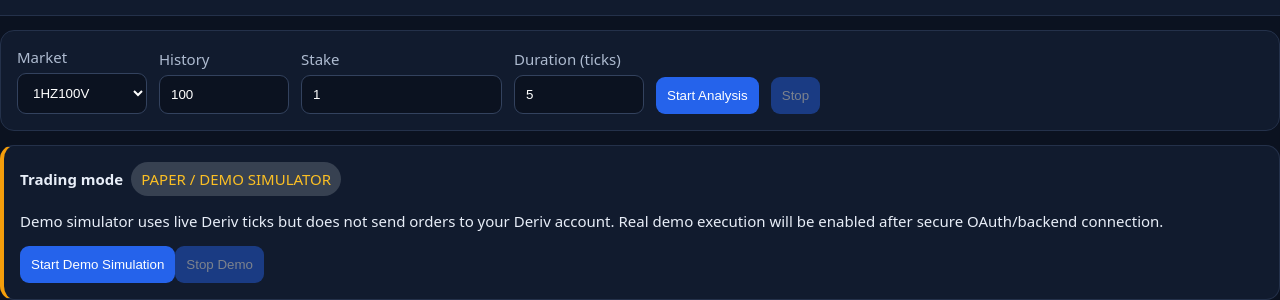
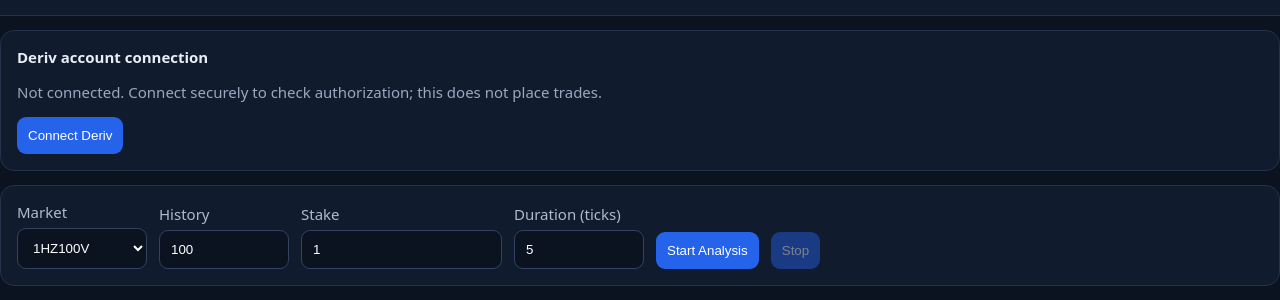
Before and after one commit to onyangovictor269-png/Victortrade, a plain HTML site: page index.html in a window 1280 px wide. Shown: the part 75-375 px from the top of the page. Drawn offline with Linux system fonts and the light colour scheme.

Commit message:
Add secure Deriv connection controls

```diff
--- a/index.html
+++ b/index.html
@@ -3,6 +3,7 @@
 <body>
 <header><div><h1>VictorTrade Pro</h1><small>Deriv market analysis & demo-trading workspace</small></div><span id="status" class="pill">DISCONNECTED</span></header>
 <main>
+<section class="card authbar"><div><strong>Deriv account connection</strong><p id="authMessage" class="note">Not connected. Connect securely to check authorization; this does not place trades.</p></div><div><button id="connectDeriv">Connect Deriv</button> <button id="disconnectDeriv" hidden>Disconnect</button></div></section>
 <section class="card controls">
 <label>Market<select id="symbol"><option>1HZ100V</option><option>R_10</option><option>R_25</option><option>R_50</option><option>R_75</option><option>R_100</option></select></label>
 <label>History<input id="count" type="number" value="100" min="30" max="500"></label>
```
